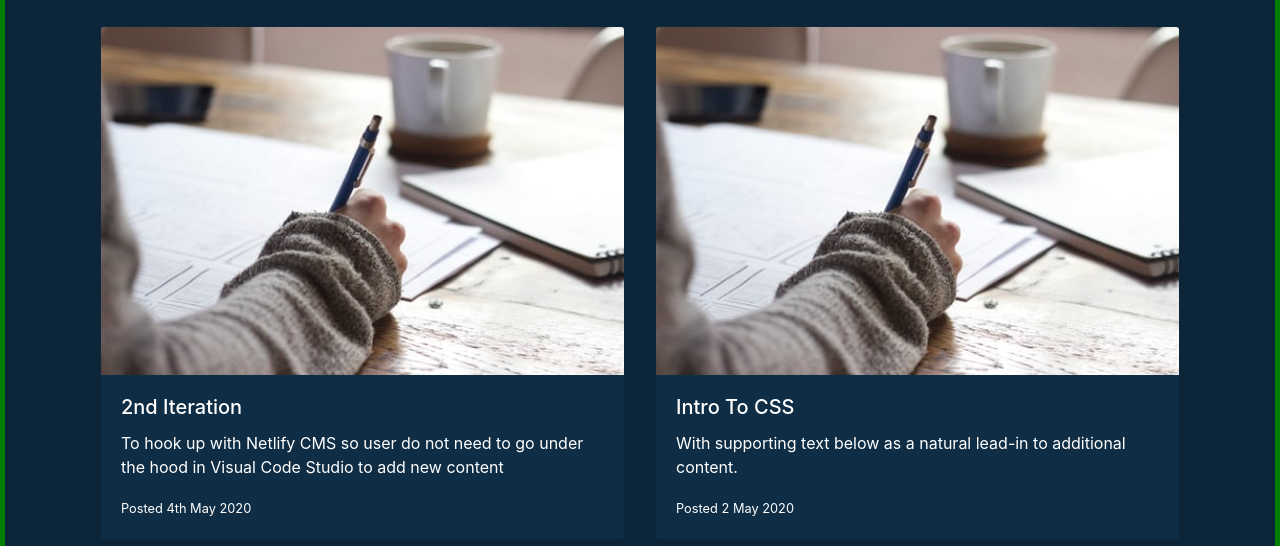
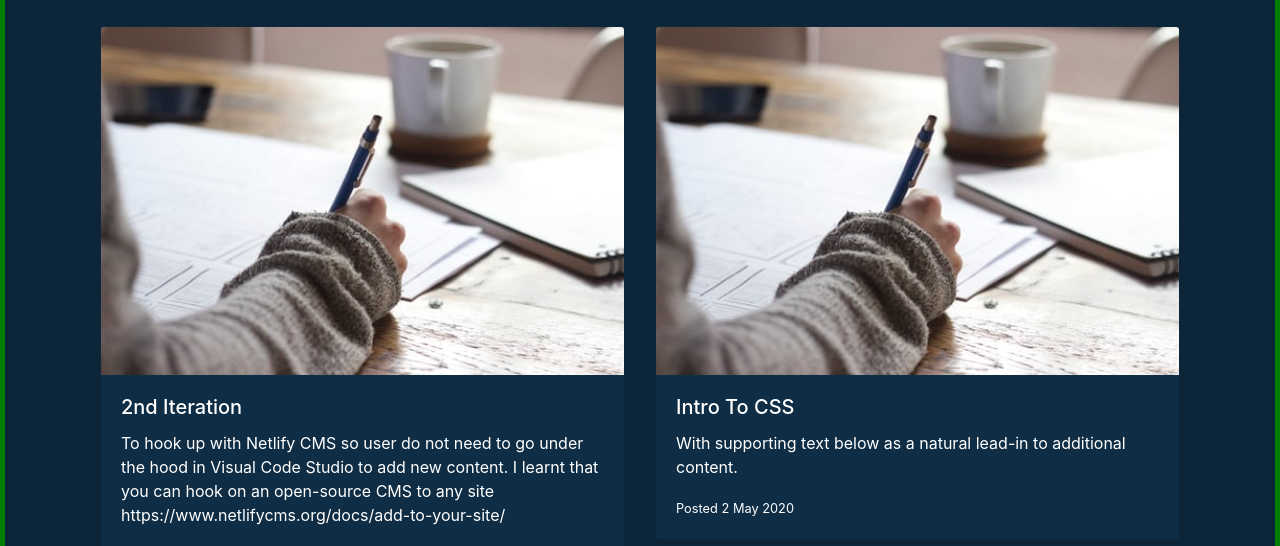
Before and after one commit to mryap/static_blog, a plain HTML site: page index.html in a window 1280 px wide. Shown: the part 388-934 px from the top of the page. Drawn offline with nearby package versions, Linux system fonts and the light colour scheme.

Commit message:
edit 2nd Iteration

```diff
--- a/index.html
+++ b/index.html
@@ -66,7 +66,7 @@
               <div class="card-body">
                 <h5 class="card-title">2nd Iteration</h5>
                 <p class="card-text">
-                  To hook up with Netlify CMS so user do not need to go under the hood in Visual Code Studio to add new content
+                  To hook up with Netlify CMS so user do not need to go under the hood in Visual Code Studio to add new content. I learnt that you can hook on an open-source CMS to any site https://www.netlifycms.org/docs/add-to-your-site/
                 </p>
                 <small>Posted 4th May 2020</small>
               </div>
```
